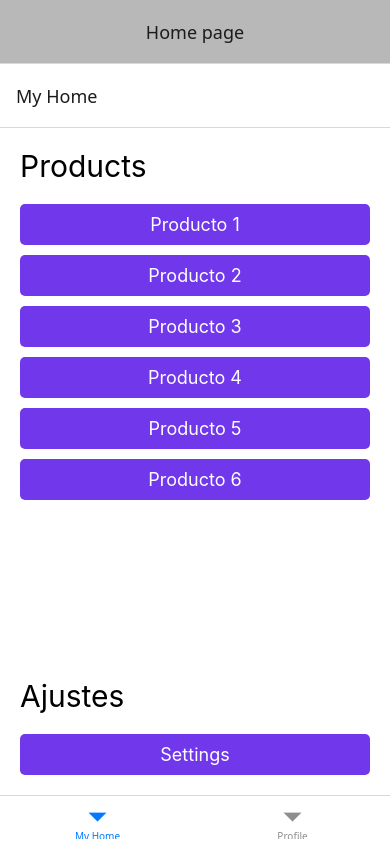
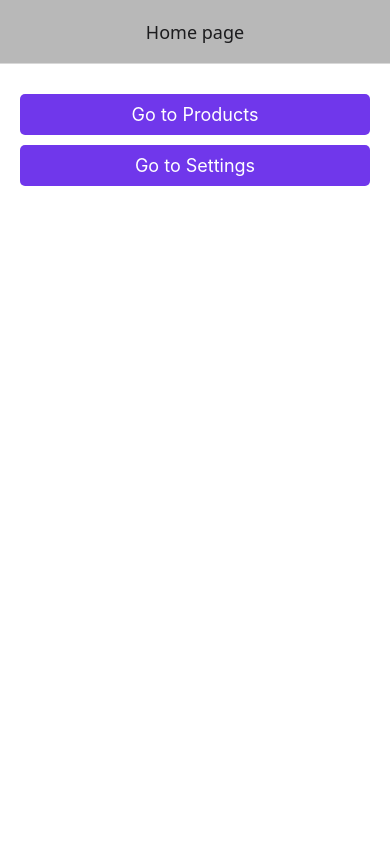
Before and after one commit to snofamv/react-expo-navigation, a React Native app: screen /Home in a window 390 px wide. Built offline with nearby package versions, Linux system fonts and the light colour scheme.

Commit message:
fix pckage json

```diff
--- a/package.json
+++ b/package.json
@@ -11,6 +11,7 @@
   "dependencies": {
     "@react-native-masked-view/masked-view": "0.3.1",
     "@react-navigation/bottom-tabs": "^7.0.0",
+    "@react-navigation/drawer": "^7.0.1",
     "@react-navigation/stack": "^7.0.0",
     "expo": "~51.0.28",
     "expo-constants": "^16.0.2",
@@ -19,7 +20,8 @@
     "react-native": "0.74.5",
     "react-native-gesture-handler": "~2.16.1",
     "react-native-safe-area-context": "^4.14.0",
-    "react-native-screens": "^4.0.0"
+    "react-native-screens": "^4.0.0",
+    "react-native-reanimated": "~3.10.1"
   },
   "devDependencies": {
     "@babel/core": "^7.20.0",
--- a/src/presentation/routes/StackNavigator.tsx
+++ b/src/presentation/routes/StackNavigator.tsx
@@ -4,8 +4,7 @@ import { createStackNavigator } from "@react-navigation/stack";
 import { ProductsScreen } from "../screens/products/ProductsScreen";
 import { SettingsScreen } from "../screens/settings/SettingsScreen";
 import { ProductScreen } from "../screens/products/ProductScreen";
-import { ProfileScreen } from "../profile/ProfileScreen";
-import { createBottomTabNavigator } from "@react-navigation/bottom-tabs";
+import { HomeScreen } from "../screens/home/HomeScreen";
 // El rootstackparams es un type o interfaz que define que parametros se envien a cada pantalla
 export type RootStackParams = {
   Home: undefined;
@@ -16,17 +15,7 @@ export type RootStackParams = {
 //Se define el stack como si es de tipo<RootStackParams>
 // const Stack = createNativeStackNavigator<RootStackParams>();
 const Stack = createStackNavigator<RootStackParams>();
-const Tab = createBottomTabNavigator();
 
-const Tabs = () => {
-  return (
-    <Tab.Navigator>
-      {/* <Tab.Screen name="Home" component={HomeScreen} /> */}
-      <Tab.Screen name="My Home" component={ProductsScreen} />
-      <Tab.Screen name="Profile" component={ProfileScreen} />
-    </Tab.Navigator>
-  );
-};
 export const StackNavigator = (): React.JSX.Element => {
   return (
     <Stack.Navigator
@@ -41,7 +30,7 @@ export const StackNavigator = (): React.JSX.Element => {
     >
       <Stack.Screen
         name="Home"
-        component={Tabs}
+        component={HomeScreen}
         options={{
           title: "My home",
           headerTitleAlign: "center",
```
Also changed, not shown: 1 other file (tests, documents, lock files or other folders).
